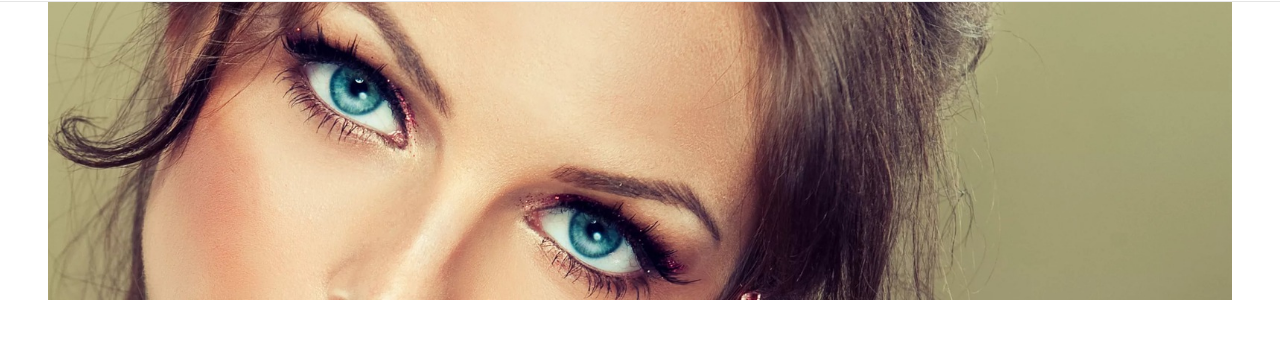
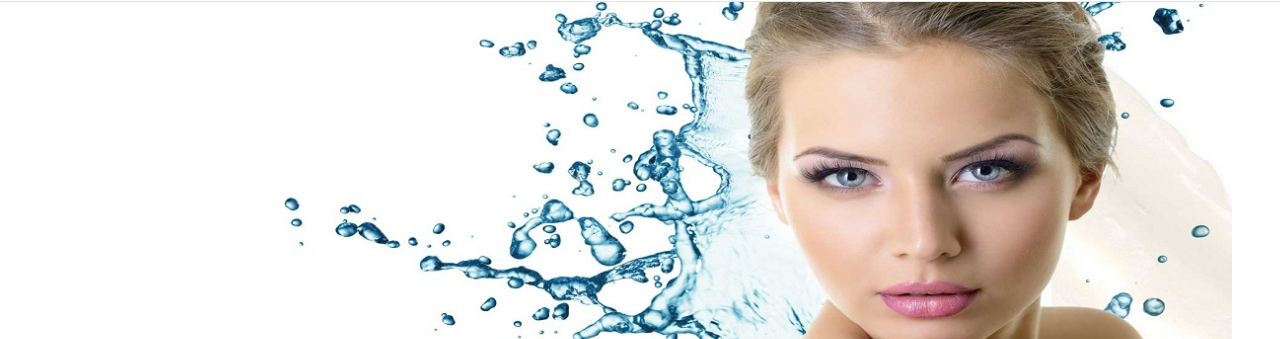
Before and after one commit to Khuraskin/Art-soffio, a plain HTML site: page katalogi.html in a window 1280 px wide. Shown: the part 158-497 px from the top of the page. Drawn offline with Linux system fonts and the light colour scheme.

Commit message:
Update katalogi.html

```diff
--- a/katalogi.html
+++ b/katalogi.html
@@ -85,7 +85,7 @@
             <section class="images">
                 <div class="container">
                     <div class="images__img">
-                        <img class="images__pic" alt="images__img" src="./img/model22.jpg">
+                        <img class="images__pic" alt="images__img" src="./img/model5.jpg">
                     </div>
                 </div>
             </section>
```
